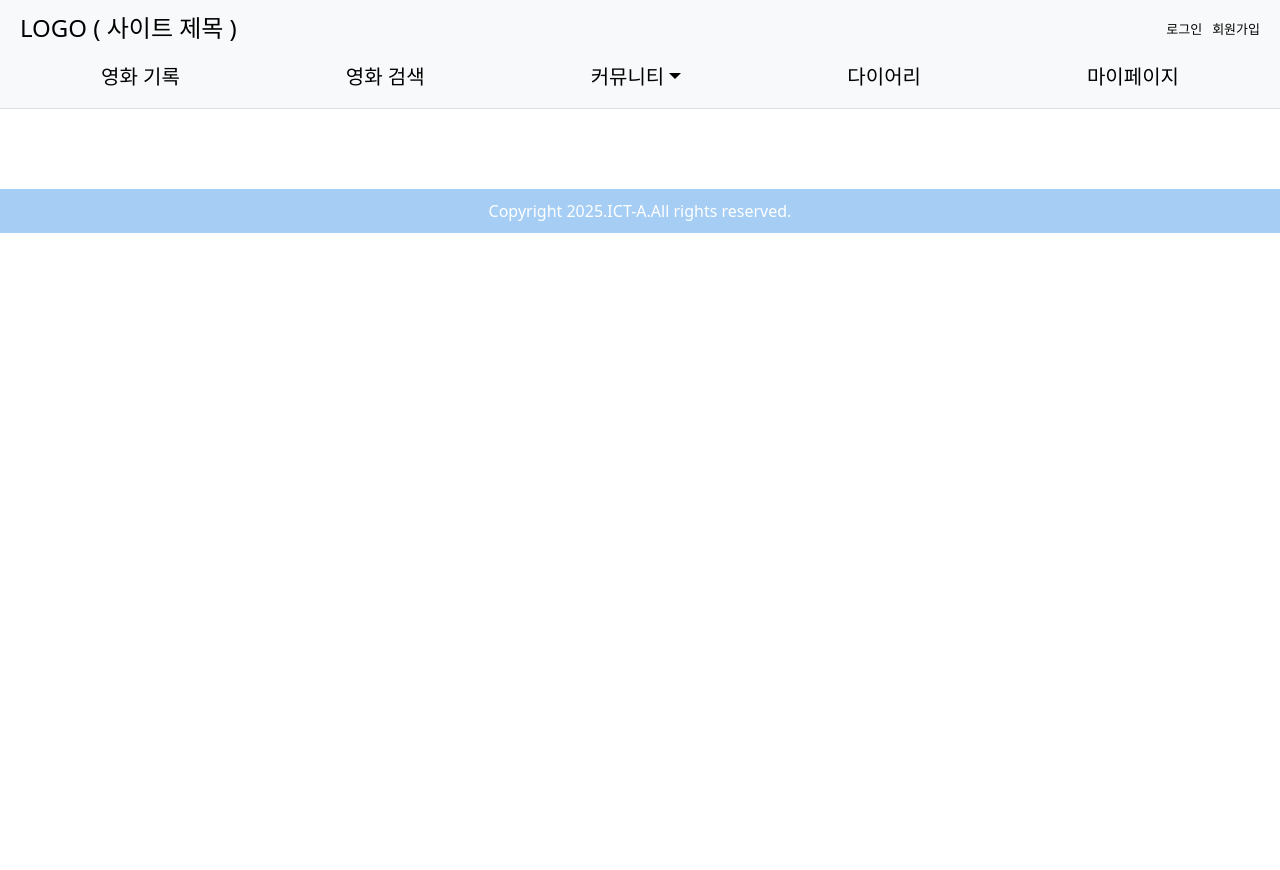
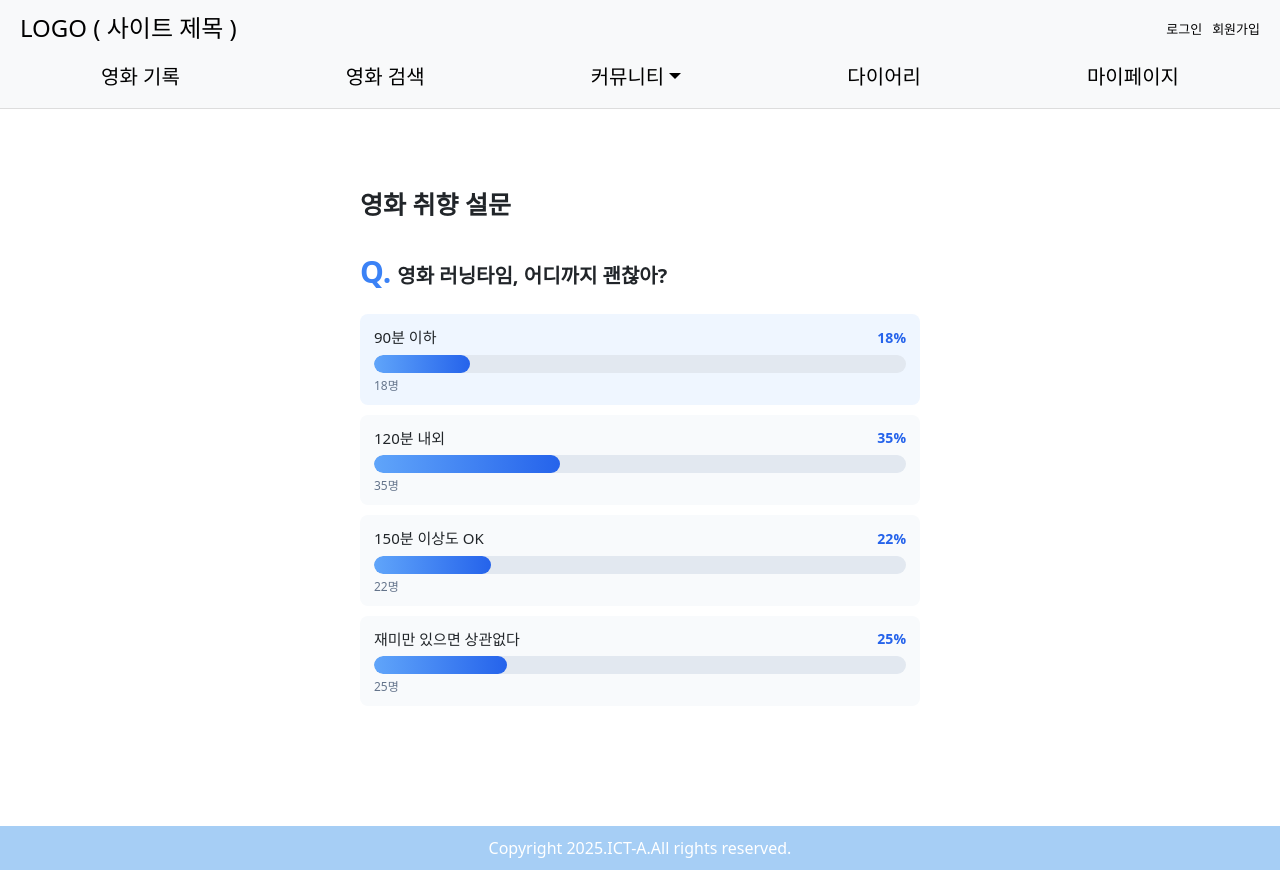
Before and after one commit to ICT-4-A/Frontend, a React (Create React App) app: page /survey/result in a window 1280 px wide. Before the commit the page ends 800 px from the top, so only its background shows below. Built offline with nearby package versions, Linux system fonts and the light colour scheme.

Commit message:
feat#75 : 설문조사 결과 페이지 구현

```diff
--- a/src/components/Navbar.tsx
+++ b/src/components/Navbar.tsx
@@ -60,11 +60,6 @@ const Navbar: React.FC = () => {
                     설문조사
                   </Link>
                 </li>
-                <li>
-                  <Link className="dropdown-item" to="/survey/detail">
-                    설문조사 Detail
-                  </Link>
-                </li>
               </ul>
             </li>
 
--- a/src/contents/Survey/SurveryDetail.tsx
+++ b/src/contents/Survey/SurveryDetail.tsx
@@ -1,5 +1,6 @@
 import React from "react";
 import "./SurveryDetail.css";
+import { Link } from "react-router-dom";
 
 const SurveryDetail: React.FC = () => {
   return (
@@ -42,7 +43,7 @@ const SurveryDetail: React.FC = () => {
           </li>
         </ul>
 
-        <button className="submit-btn">설문하기</button>
+        <Link to="/survey/result"><button className="submit-btn">설문완료</button></Link>
       </div>
     </div>
   );
--- a/src/contents/Survey/Survey.tsx
+++ b/src/contents/Survey/Survey.tsx
@@ -33,70 +33,41 @@ const Board = () => {
             {/* HOT 게시글*/}
             <tr className="hot-row">
               <th><span className="hot-badge">HOT</span></th>
-              <td><Link to="/board/detail1">주말에 보기 좋은 영화 추천 부탁드려요</Link></td>
+              <td><Link to="/survey/detail">영화 러닝타임, 어디까지 괜찮아?</Link></td>
               <td>필름러버</td>
 
             </tr>
 
             <tr className="hot-row">
               <th><span className="hot-badge">HOT</span></th>
-              <td><Link to="/board/detail2">관객 평점 9점 이상, 놓치면 후회할 영화!</Link></td>
+              <td>설문 2</td>
               <td>영화감상가</td>
 
             </tr>
 
             <tr className="hot-row">
               <th><span className="hot-badge">HOT</span></th>
-              <td>아직 안 본 사람 후회할 최신작 추천!</td>
+              <td>설문 3</td>
               <td>영화속으로</td>
             </tr>
 
-            {/* 일반 게시글 */}
-            <tr>
-              <th>8</th>
-              <td>재밌는 90년대 한국 영화 추천해주세요</td>
-              <td>무비러버</td>
-            </tr>
-
-            <tr>
-              <th>7</th>
-              <td>반전 있는 재밌는 영화 리스트</td>
-              <td>영화한잔</td>
-            </tr>
-
-            <tr>
-              <th>6</th>
-              <td>코미디 영화 중 웃긴 거 뭐 있을까요?</td>
-              <td>시네필</td>
-            </tr>
-
-            <tr>
-              <th>5</th>
-              <td>볼 만한 액션 영화 추천해주세요</td>
-              <td>액션러버</td>
-            </tr>
-
-            <tr>
-              <th>4</th>
-              <td>무서운 영화 추천해주세요</td>
-              <td>스릴러헌터</td>
-            </tr>
+            {/* 일반 설문조사 */}
 
             <tr>
               <th>3</th>
-              <td>요즘 영화 재밌는 게 없어요</td>
+              <td>설문 4</td>
               <td>로코덕후</td>
             </tr>
 
             <tr>
               <th>2</th>
-              <td>가족끼리 보기 좋은 영화 추천 부탁해요!</td>
+              <td>설문 5</td>
               <td>영화한잔</td>
             </tr>
 
             <tr>
               <th>1</th>
-              <td>최근 개봉한 영화 중 추천할 만한 거 있나요</td>
+              <td>설문 6</td>
               <td>극장탐험가</td>
             </tr>
 
--- a/src/contents/Survey/SurveyForm.tsx
+++ b/src/contents/Survey/SurveyForm.tsx
@@ -1,4 +1,5 @@
 import React, { useState } from 'react';
+import { Link } from 'react-router-dom';
 
 const SurveyForm: React.FC = () => {
     const [question, setQuestion] = useState('');
@@ -46,12 +47,14 @@ const SurveyForm: React.FC = () => {
 
                 {/* 버튼 */}
                 <div style={{ textAlign: 'center', marginTop: '30px' }}>
+                    <Link to="/survey">
                     <button
                         onClick={handleSubmit}
                         style={{ background: '#4a8df6', color: 'white', border: 'none',
                             padding: '10px 30px', borderRadius: '6px', cursor: 'pointer' }}>
                         작성 완료
                     </button>
+                    </Link>
                 </div>
             </div>
         </div>
--- /dev/null
+++ b/src/contents/Survey/SurveyResult.css
@@ -0,0 +1,86 @@
+.survey-wrap {
+  max-width: 600px;
+  margin: 60px auto;
+  padding: 0 20px;
+}
+
+.survey-title {
+  font-size: 25px;
+  font-weight: bold;
+  margin-bottom: 30px;
+}
+
+.survey-box {
+  background-color: #ffffff;
+}
+
+.survey-question {
+  font-size: 20px;
+  font-weight: 700;
+  margin-bottom: 20px;
+}
+
+.Q-mark {
+  color: #3b82f6;
+  font-size: 30px;
+  font-weight: bold;
+  margin-right: 6px;
+}
+
+/* 결과 리스트 */
+.survey-result-list {
+  list-style: none;
+  padding: 0;
+  margin: 0 0 10px 0;
+}
+
+.result-item {
+  background-color: #f8fafc;
+  border-radius: 8px;
+  padding: 12px 14px 10px;
+  margin-bottom: 10px;
+}
+
+.result-item.top {
+  /* 1등 항목 약간 강조 */
+  background-color: #eff6ff;
+}
+
+.result-label-row {
+  display: flex;
+  justify-content: space-between;
+  align-items: center;
+  margin-bottom: 6px;
+}
+
+.result-label {
+  font-size: 15px;
+  font-weight: 500;
+}
+
+.result-percent {
+  font-size: 14px;
+  font-weight: 600;
+  color: #2563eb;
+}
+
+/* 막대 그래프 */
+.result-bar-bg {
+  width: 100%;
+  height: 18px;
+  border-radius: 999px;
+  background-color: #e2e8f0;
+  overflow: hidden;
+}
+
+.result-bar-fill {
+  height: 100%;
+  border-radius: 999px;
+  background: linear-gradient(90deg, #60a5fa, #2563eb);
+}
+
+.result-count {
+  margin-top: 4px;
+  font-size: 12px;
+  color: #64748b;
+}
--- /dev/null
+++ b/src/contents/Survey/SurveyResult.tsx
@@ -0,0 +1,56 @@
+// src/contents/Survey/SurveyResult.tsx
+import React from "react";
+import "./SurveyResult.css";
+
+const SurveyResult: React.FC = () => {
+  // TODO: 실제 데이터는 API에서 받아오기
+  const totalVotes = 100;
+  const results = [
+    { id: 1, label: "90분 이하", value: 18 },
+    { id: 2, label: "120분 내외", value: 35 },
+    { id: 3, label: "150분 이상도 OK", value: 22 },
+    { id: 4, label: "재미만 있으면 상관없다", value: 25 },
+  ];
+
+  return (
+    <div className="survey-wrap">
+      <h2 className="survey-title">영화 취향 설문</h2>
+
+      <div className="survey-box">
+        <p className="survey-question">
+          <span className="Q-mark">Q.</span>
+          영화 러닝타임, 어디까지 괜찮아?
+        </p>
+
+        <ul className="survey-result-list">
+          {results.map((item, index) => {
+            const percent = Math.round((item.value / totalVotes) * 100);
+            const isTop = index === 0; // 예시: 첫 번째 항목을 강조
+            return (
+              <li
+                key={item.id}
+                className={`result-item ${isTop ? "top" : ""}`}
+              >
+                <div className="result-label-row">
+                  <span className="result-label">{item.label}</span>
+                  <span className="result-percent">{percent}%</span>
+                </div>
+                <div className="result-bar-bg">
+                  <div
+                    className="result-bar-fill"
+                    style={{ width: `${percent}%` }}
+                  />
+                </div>
+                <div className="result-count">
+                  {item.value.toLocaleString()}명
+                </div>
+              </li>
+            );
+          })}
+        </ul>
+      </div>
+    </div>
+  );
+};
+
+export default SurveyResult;
--- a/src/router/AppRoutes.tsx
+++ b/src/router/AppRoutes.tsx
@@ -28,6 +28,7 @@ import FindID from "../contents/Login/Find";
 import SurveyForm from "../contents/Survey/SurveyForm";
 import Survey from "../contents/Survey/Survey";
 import SurveryDetail from "../contents/Survey/SurveryDetail";
+import SurveyResult from "../contents/Survey/SurveyResult";
 
 
 const AppRoutes: React.FC = () => {
@@ -65,7 +66,8 @@ const AppRoutes: React.FC = () => {
 
     {path:"/survey/surveyform", element:<SurveyForm />},
     { path: "/survey", element: <Survey /> },
-    { path: "/survey/detail", element: <SurveryDetail /> }
+    { path: "/survey/detail", element: <SurveryDetail /> },
+    { path: "/survey/result", element: <SurveyResult /> }
   ];
 
   return (
```
Also changed, not shown: src/contents/Survey/a.css (deleted).
